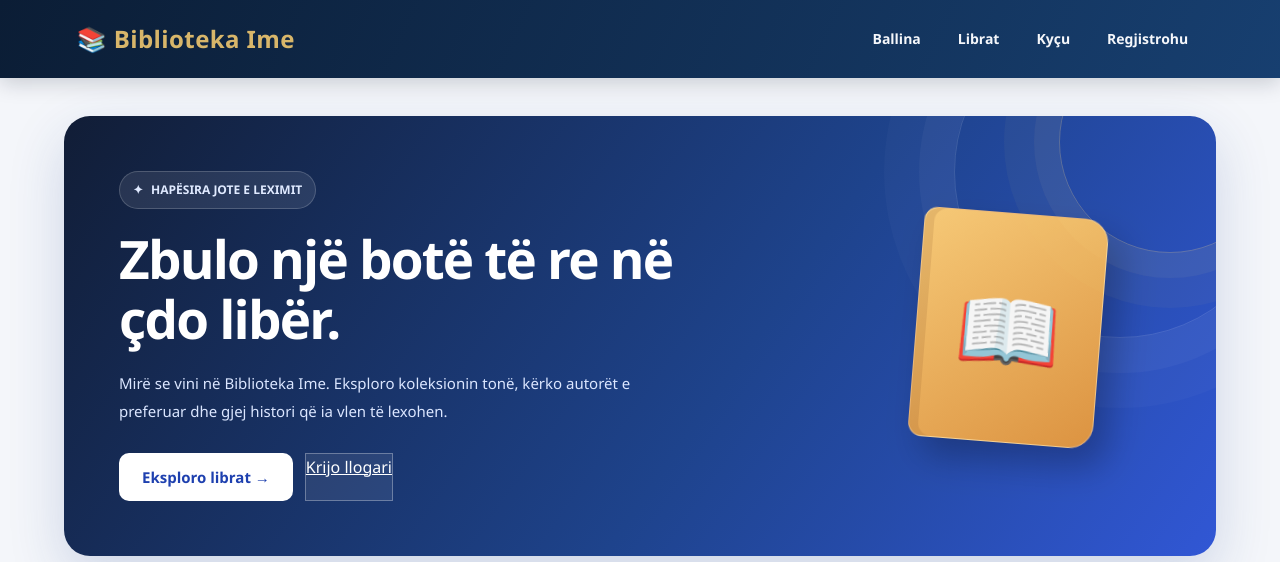
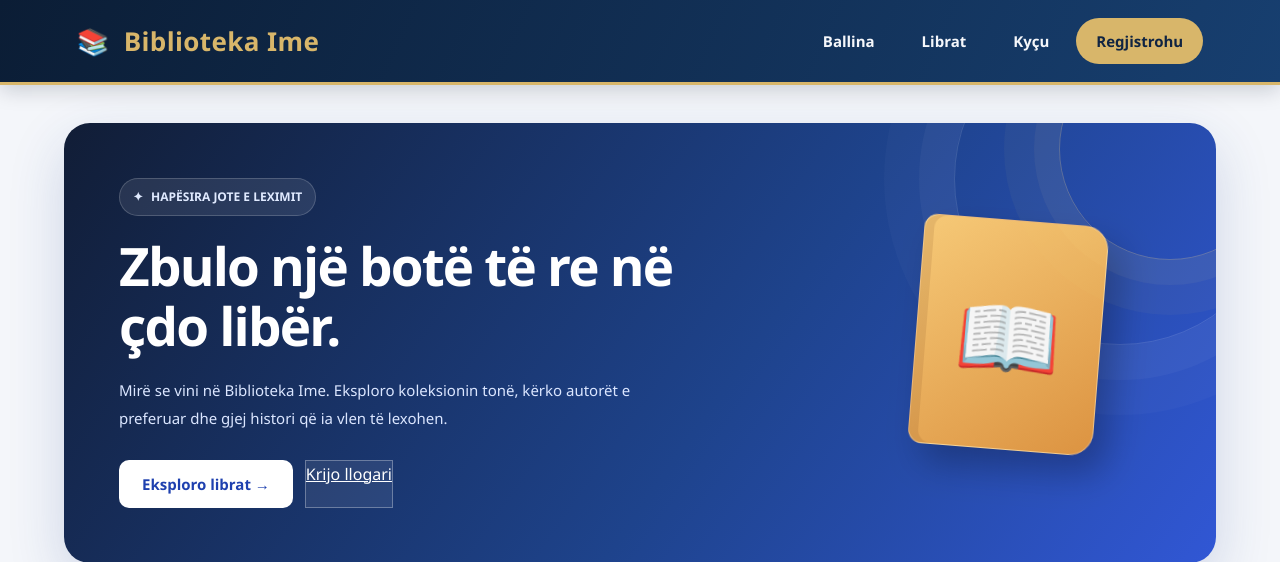
Before and after one commit to noarishkodra-star/GRUPI-2, a PHP site: page / in a window 1280 px wide. Shown: the top 562 px of the page. Run offline with PHP 8.4, Linux system fonts and the light colour scheme; data that the repository does not hold is empty.

Commit message:
Update style.css

```diff
--- a/style.css
+++ b/style.css
@@ -635,3 +635,40 @@ footer p {
         transition-duration: .01ms !important;
     }
 }
+
+/* HEADER - PERMIRESIMI FINAL */
+
+header.topbar {
+    min-height: 85px;
+    padding: 12px 6%;
+    border-bottom: 3px solid var(--gold);
+}
+
+header.topbar .brand {
+    display: flex;
+    align-items: center;
+    gap: 14px;
+    font-size: 26px;
+}
+
+header.topbar .site-logo {
+    width: 55px;
+    height: 55px;
+    object-fit: contain;
+}
+
+header.topbar nav a {
+    font-size: 15px;
+    padding: 11px 20px;
+}
+
+header.topbar nav a:last-child {
+    background: var(--gold);
+    color: var(--navy);
+    font-weight: 800;
+}
+
+header.topbar nav a:last-child:hover {
+    background: var(--gold-light);
+    transform: translateY(-2px);
+}
```
